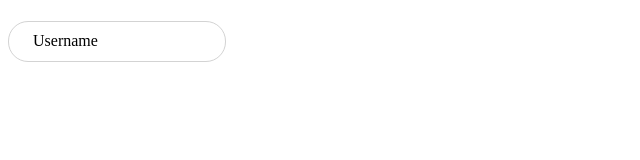
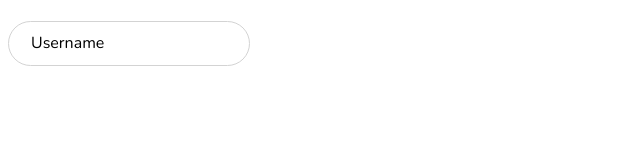
Before and after one commit to VictorGVC/MyProjects-React, a React (Vite) app in the folder multilanguage-react/: page / in a window 1280 px wide. Shown: the top 160 px of the page, without its empty margins (0-640 px from the left). Built offline with nearby package versions, Linux system fonts and the light colour scheme.

Commit message:
feat:Add new type of input

```diff
--- a/multilanguage-react/src/components/Input.jsx
+++ b/multilanguage-react/src/components/Input.jsx
@@ -1,17 +1,30 @@
-// import { useState } from 'react'
+//import { useState } from 'react'
 
-import {InputStyle} from './style/Input'
+import { InputFloatStyle, InputDefaultStyle } from './style/Input'
 
-function Input() {
+export function InputDefault(props) {
+
+    const { type = 'text',
+        placeholder = 'VictorGVC' } = props
 
     return (
-        <InputStyle background={'white'}>
-            <div>
-                <input type="text" placeholder=' '/>
-                <label>Username</label>
-            </div>
-        </InputStyle>
+        <InputDefaultStyle>
+            <input type={type} placeholder={placeholder} />
+        </InputDefaultStyle>
     )
 }
 
-export default Input
+export function InputFloat(props) {
+
+    const { type = 'text',
+        label = 'Username' } = props
+
+    return (
+        <InputFloatStyle background={'white'}>
+            <input type={type} placeholder=' ' />
+            <label>{label}</label>
+        </InputFloatStyle>
+    )
+}
+
+export default InputFloat
--- a/multilanguage-react/src/components/style/Input.js
+++ b/multilanguage-react/src/components/style/Input.js
@@ -1,29 +1,36 @@
 import styled from 'styled-components'
 
-export const InputStyle = styled.div`
-    position: relative;
-    padding-top: 13px;
+export const InputDefaultStyle = styled.div`
 
-    > * input {
+    input {
         border: 1px solid lightgrey;
-        border-radius: 20px;
+        border-radius: 25px;
         outline: none;
-        min-width: 150px;
+        min-width: 200px;
         padding: 12px 20px;
-        font-size: 13px;
+        font-size: 14px;
         transition: all .07s linear;
-
+        font-family: 'Nunito', sans-serif;
         :focus {
             border: 2px solid #3951b2;
 
             :required:invalid{
-                border: 2px solid red
+                border: 2px solid red;
             }
+        }
+    }
+`;
 
+export const InputFloatStyle = styled(InputDefaultStyle)`
+    position: relative;
+    padding-top: 13px;
+
+    input {
+        :focus {
             + label{
                 font-size: 12px;
                 top: 0;
-                color: #3951b2;;
+                color: #3951b2;
             }
         }
 
@@ -43,18 +50,19 @@ export const InputStyle = styled.div`
         :not(:placeholder-shown) + label{
             font-size: 12px;
                 top: 0;
-                color: #3951b2;;
+                color: #3951b2;
         }
     }
 
-    > * label {
+    label {
         pointer-events: none;
         position: absolute;
         top: calc(50% - 8px);
         left: 20px;
         transition: all .07s linear;
         background-color: ${props => props.background};
-        padding: 5px;
+        padding: 3px;
         box-sizing: border-box;
+        font-family: 'Nunito', sans-serif;
     }
 `;
```
